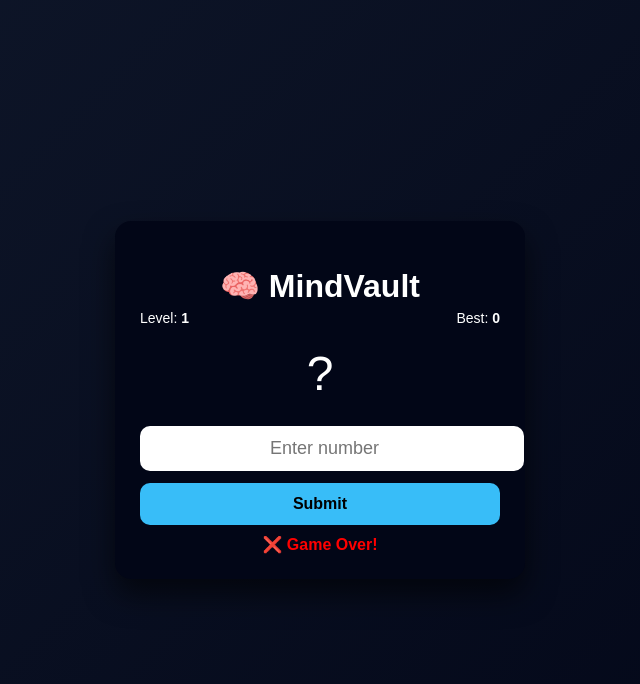
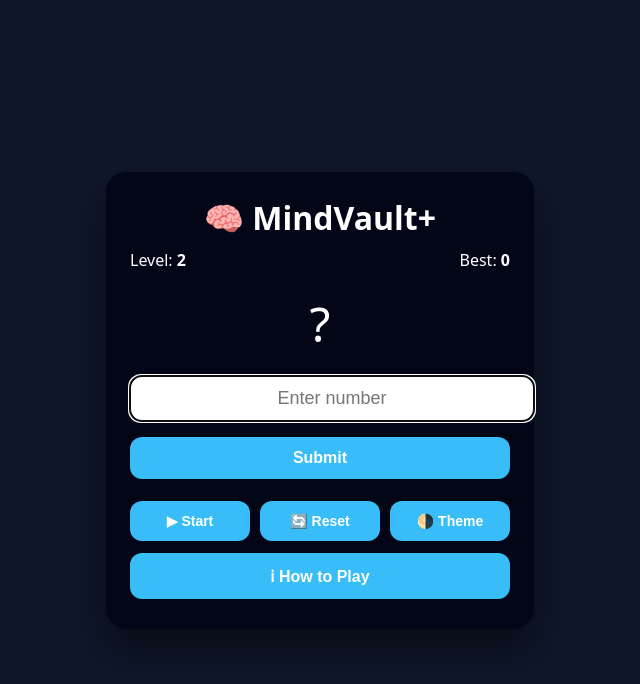
Before and after one commit to userdied019/mindvault, a plain HTML site: page index.html in a window 1280 px wide. Both pictures are taken after a click on the button "Submit". Shown: the whole page, without its empty margins (320-960 px from the left). Drawn offline with Linux system fonts and the light colour scheme.

Commit message:
index.html

```diff
--- a/index.html
+++ b/index.html
@@ -1,95 +1,124 @@
-
 <!DOCTYPE html>
 <html lang="en">
 <head>
 <meta charset="UTF-8">
-
-<!-- ✅ MOBILE SUPPORT -->
 <meta name="viewport" content="width=device-width, initial-scale=1.0">
-
-<title>MindVault – Memory Game</title>
-
-<!-- ✅ PWA MANIFEST -->
-<link rel="manifest" href="manifest.json">
+<title>MindVault+</title>
 
 <style>
+:root {
+  --bg: #0f172a;
+  --card: #020617;
+  --text: #ffffff;
+  --accent: #38bdf8;
+}
+
+.light {
+  --bg: #f8fafc;
+  --card: #ffffff;
+  --text: #020617;
+  --accent: #2563eb;
+}
+
 body {
   margin: 0;
-    font-family: Arial, sans-serif;
-    background: linear-gradient(135deg, #0f172a, #020617);
-    color: white;
+  font-family: system-ui, sans-serif;
+  background: var(--bg);
+  color: var(--text);
+  height: 100vh;
   display: flex;
   justify-content: center;
   align-items: center;
-    height: 100vh;
 }
 
-/* ✅ MOBILE FRIENDLY CARD */
 .card {
-    background: #020617;
-    padding: 25px;
+  background: var(--card);
+  padding: 24px;
   width: 90%;
-    max-width: 360px;
-    border-radius: 16px;
+  max-width: 380px;
+  border-radius: 20px;
+  box-shadow: 0 20px 40px rgba(0,0,0,0.5);
   text-align: center;
-    box-shadow: 0 15px 30px rgba(0,0,0,0.6);
 }
 
 h1 {
-    margin-bottom: 5px;
+  margin: 0;
 }
 
-.stats {
+.top {
   display: flex;
   justify-content: space-between;
-    font-size: 14px;
+  margin: 10px 0;
 }
 
 #numberBox {
   font-size: 48px;
   margin: 20px 0;
-    height: 60px;
+  min-height: 60px;
+  animation: fade 0.4s ease;
 }
 
 input {
+  width: 100%;
   padding: 12px;
-    width: 100%;
-    border-radius: 10px;
+  border-radius: 12px;
   border: none;
-    margin-bottom: 12px;
+  font-size: 18px;
   text-align: center;
-    font-size: 18px;
+  margin-bottom: 10px;
 }
 
 button {
   width: 100%;
   padding: 12px;
+  border-radius: 12px;
   border: none;
-    border-radius: 10px;
-    background: #38bdf8;
-    color: black;
+  font-size: 16px;
   font-weight: bold;
-    font-size: 16px;
+  margin: 6px 0;
   cursor: pointer;
+  background: var(--accent);
+  color: white;
 }
 
-button:hover {
-    background: #0ea5e9;
+.options {
+  display: flex;
+  gap: 10px;
+  margin-top: 10px;
+}
+
+.options button {
+  flex: 1;
+  font-size: 14px;
 }
 
 #message {
-    margin-top: 10px;
+  margin-top: 8px;
   font-weight: bold;
-}
-
-/* ✅ SMOOTH ANIMATION */
-.fade {
-    animation: fade 0.4s ease-in;
 }
 
 @keyframes fade {
   from { opacity: 0; }
   to { opacity: 1; }
+}
+
+/* POPUP */
+.popup {
+  position: fixed;
+  inset: 0;
+  background: rgba(0,0,0,0.7);
+  display: none;
+  justify-content: center;
+  align-items: center;
+}
+
+.popup-content {
+  background: var(--card);
+  padding: 20px;
+  border-radius: 16px;
+  width: 90%;
+  max-width: 320px;
+  text-align: left;
 }
 </style>
 </head>
@@ -97,76 +126,107 @@ button:hover {
 <body>
 
 <div class="card">
-    <h1>🧠 MindVault</h1>
+  <h1>🧠 MindVault+</h1>
 
-    <div class="stats">
+  <div class="top">
     <span>Level: <b id="level">1</b></span>
     <span>Best: <b id="best">0</b></span>
   </div>
 
   <div id="numberBox">?</div>
 
-    <input type="number" id="userInput" placeholder="Enter number" disabled>
-    <button onclick="submitAnswer()">Submit</button>
+  <input id="userInput" placeholder="Enter number" disabled>
+  <button onclick="check()">Submit</button>
 
   <div id="message"></div>
+
+  <div class="options">
+    <button onclick="start()">▶ Start</button>
+    <button onclick="resetGame()">🔄 Reset</button>
+    <button onclick="toggleTheme()">🌗 Theme</button>
+  </div>
+
+  <button onclick="openHelp()">ℹ How to Play</button>
+</div>
+
+<!-- HELP POPUP -->
+<div class="popup" id="help">
+  <div class="popup-content">
+    <h3>How to Play</h3>
+    <ul>
+      <li>A number appears for a moment</li>
+      <li>Remember it carefully</li>
+      <li>Type it correctly to level up</li>
+      <li>Each level adds more digits</li>
+    </ul>
+    <button onclick="closeHelp()">Got it!</button>
+  </div>
 </div>
 
 <script>
 let level = 1;
 let answer = "";
-let best = localStorage.getItem("bestScore") || 0;
+let best = localStorage.getItem("mindvault_best") || 0;
 document.getElementById("best").innerText = best;
 
-function startRound() {
+function start() {
+  document.getElementById("message").innerText = "";
   document.getElementById("userInput").value = "";
   document.getElementById("userInput").disabled = true;
-    document.getElementById("message").innerText = "";
 
-    let digits = level + 1;
   answer = "";
-
-    for (let i = 0; i < digits; i++) {
+  for (let i = 0; i < level + 1; i++) {
     answer += Math.floor(Math.random() * 10);
   }
 
-    const box = document.getElementById("numberBox");
-    box.innerText = answer;
-    box.classList.add("fade");
+  document.getElementById("numberBox").innerText = answer;
 
   setTimeout(() => {
-        box.innerText = "?";
+    document.getElementById("numberBox").innerText = "?";
     document.getElementById("userInput").disabled = false;
     document.getElementById("userInput").focus();
   }, 1500);
 }
 
-function submitAnswer() {
+function check() {
   const input = document.getElementById("userInput").value;
-    const msg = document.getElementById("message");
-
   if (input === answer) {
     level++;
     document.getElementById("level").innerText = level;
-        msg.innerText = "✅ Correct!";
-        msg.style.color = "lime";
-        setTimeout(startRound, 800);
+    document.getElementById("message").innerText = "✅ Correct!";
+    document.getElementById("message").style.color = "lime";
+    setTimeout(start, 800);
   } else {
-        msg.innerText = "❌ Game Over!";
-        msg.style.color = "red";
-
+    document.getElementById("message").innerText = "❌ Game Over!";
+    document.getElementById("message").style.color = "red";
     if (level - 1 > best) {
       best = level - 1;
-            localStorage.setItem("bestScore", best);
+      localStorage.setItem("mindvault_best", best);
       document.getElementById("best").innerText = best;
     }
-
     level = 1;
     document.getElementById("level").innerText = level;
   }
 }
 
-startRound();
+function resetGame() {
+  level = 1;
+  document.getElementById("level").innerText = level;
+  document.getElementById("numberBox").innerText = "?";
+  document.getElementById("userInput").value = "";
+}
+
+function toggleTheme() {
+  document.body.classList.toggle("light");
+}
+
+function openHelp() {
+  document.getElementById("help").style.display = "flex";
+}
+
+function closeHelp() {
+  document.getElementById("help").style.display = "none";
+}
 </script>
 
 </body>
```
Lines whose indentation alone changed are shown as unchanged.
